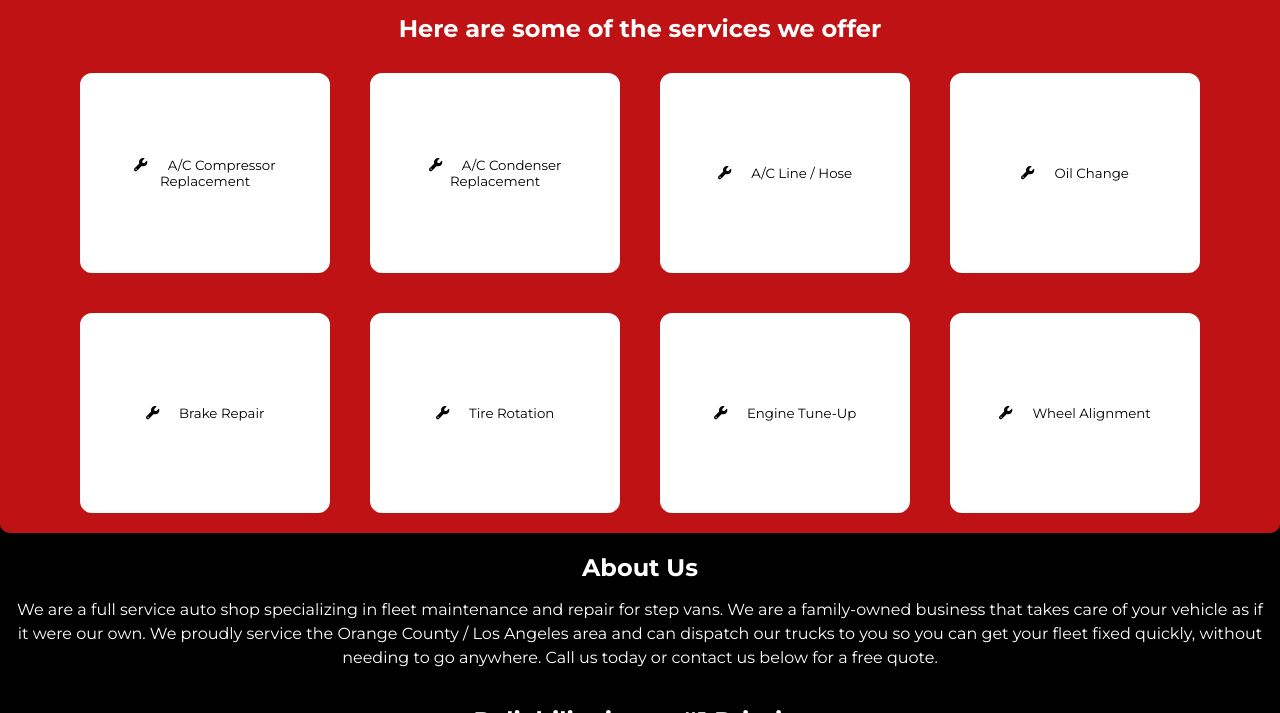
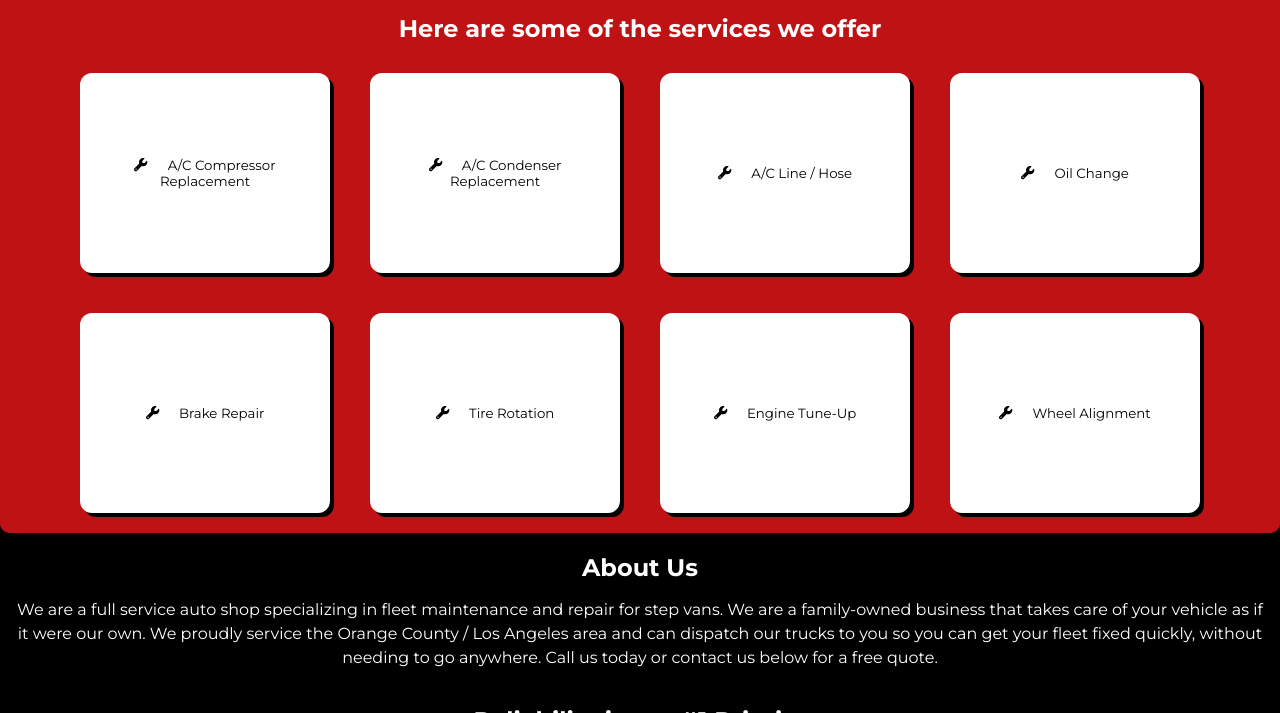
Before and after one commit to davidspindler/fleet, a Gatsby site: page / in a window 1280 px wide. Shown: the part 802-1515 px from the top of the page. Built offline with nearby package versions, Linux system fonts and the light colour scheme; Gatsby itself is replaced by a stand-in of ours.

Commit message:
add box shadow

```diff
--- a/src/styles/global.css
+++ b/src/styles/global.css
@@ -161,6 +161,7 @@ footer p {
   background-color: white;
   border-color: white;
   cursor: pointer;
+  box-shadow: 4px 4px 0px #000000;
   border-style: solid;
   /* color: black; */
 }
```
